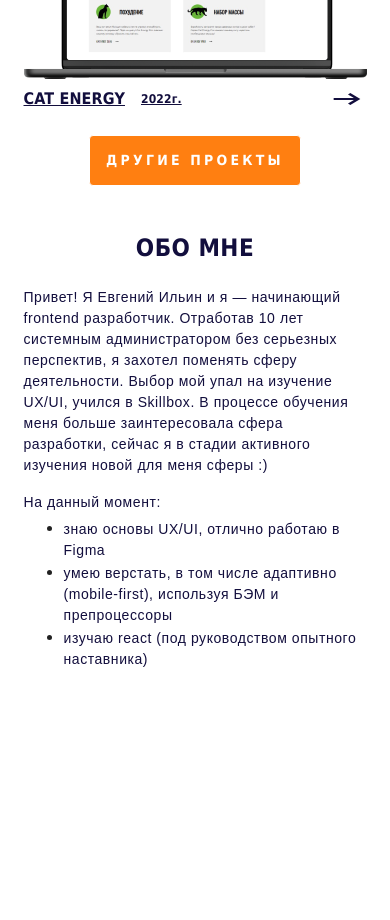
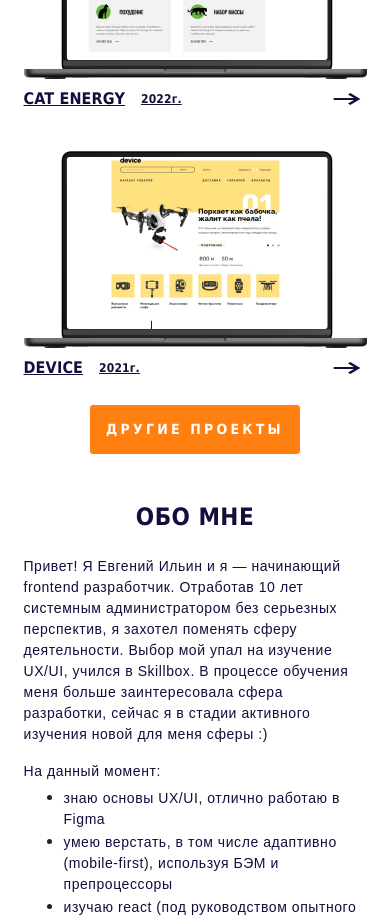
Before and after one commit to Chackmoole/my_project, a React app: page /#/ in a window 390 px wide. Shown: the part 1300-2220 px from the top of the page. Built offline with nearby package versions, Linux system fonts and the light colour scheme.

Commit message:
mainPage-tablet) Добавлен компонент LinkButton. На mobile переделана страница PortfolioBlock.

```diff
--- /dev/null
+++ b/src/modules/portfolio/components/LinkButton/LinkButton.tsx
@@ -0,0 +1,18 @@
+import React from 'react';
+
+import Button from 'modules/portfolio/components/Button/Button';
+
+interface IProps {
+  children: React.ReactNode;
+  href: string;
+}
+
+const LinkButton = ({ children, href }: IProps) => {
+  return (
+    <Button as="a" href={href}>
+      {children}
+    </Button>
+  );
+};
+
+export default LinkButton;
--- a/src/modules/portfolio/components/PortfolioBlock/PortfolioBlock.styled.ts
+++ b/src/modules/portfolio/components/PortfolioBlock/PortfolioBlock.styled.ts
@@ -1,4 +1,5 @@
 import styled from '@emotion/styled';
+import Button from 'modules/portfolio/components/Button/Button';
 
 export const StyledPortfolioBlock = styled.div`
   padding-top: 16px;
--- a/src/modules/portfolio/components/PortfolioBlock/PortfolioBlock.tsx
+++ b/src/modules/portfolio/components/PortfolioBlock/PortfolioBlock.tsx
@@ -1,7 +1,7 @@
-import React, { useCallback, useMemo, useState } from 'react';
+import React, { useMemo } from 'react';
 
-import Button from 'modules/portfolio/components/Button/Button';
 import Layout from 'modules/portfolio/components/Layout/Layout';
+import LinkButton from 'modules/portfolio/components/LinkButton/LinkButton';
 import {
   StyledBox,
   StyledPortfolioBlock,
@@ -12,17 +12,10 @@ import Text from 'modules/portfolio/components/Text/Text';
 import { WORKS } from 'src/constants';
 
 const PortfolioBlock = () => {
-  const COUNT_MINIMUM_WORKS = 2;
-  const COUNT_ADDED_WORKS = 2;
-
-  const [visibleWorksCounter, setVisibleWorksCounter] = useState(COUNT_MINIMUM_WORKS);
-  const onAddWorkButtonClick = useCallback(() => {
-    setVisibleWorksCounter(visibleWorksCounter + COUNT_ADDED_WORKS);
-  }, [visibleWorksCounter]);
-
+  const COUNT_VISIBLE_WORKS = 3;
   const visibleWorks = useMemo(() => {
-    return WORKS.slice(0, visibleWorksCounter);
-  }, [visibleWorksCounter]);
+    return WORKS.slice(0, COUNT_VISIBLE_WORKS);
+  }, []);
 
   return (
     <Layout>
@@ -33,7 +26,7 @@ const PortfolioBlock = () => {
             return <PortfolioTemplate work={work} key={work.title} />;
           })}
         </StyledBox>
-        <Button onClick={onAddWorkButtonClick}>Другие проекты</Button>
+        <LinkButton href="#">Другие проекты</LinkButton>
       </StyledPortfolioBlock>
     </Layout>
   );
```
